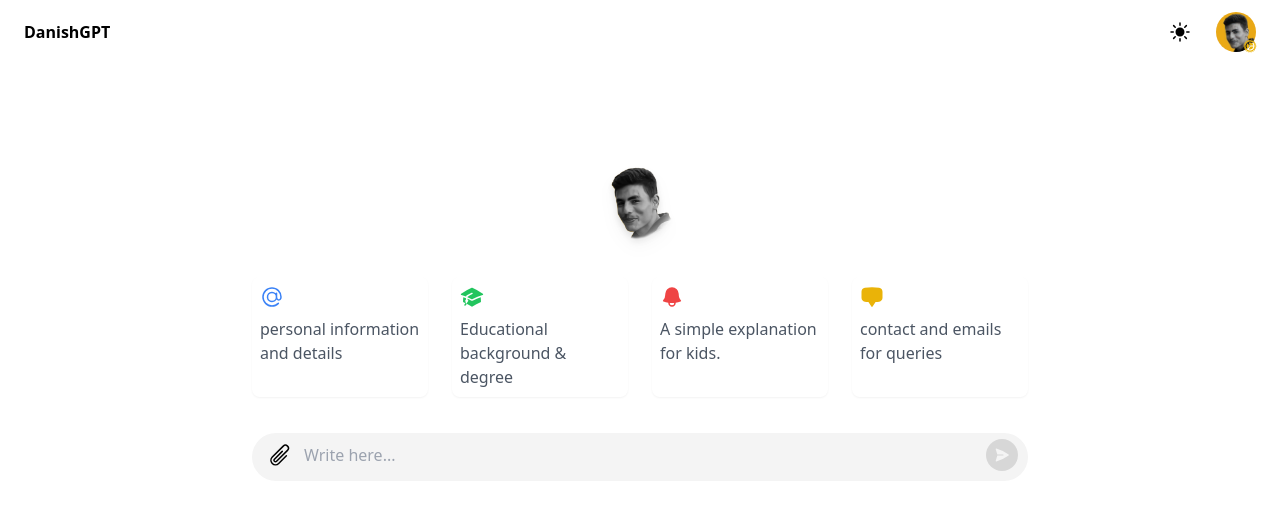
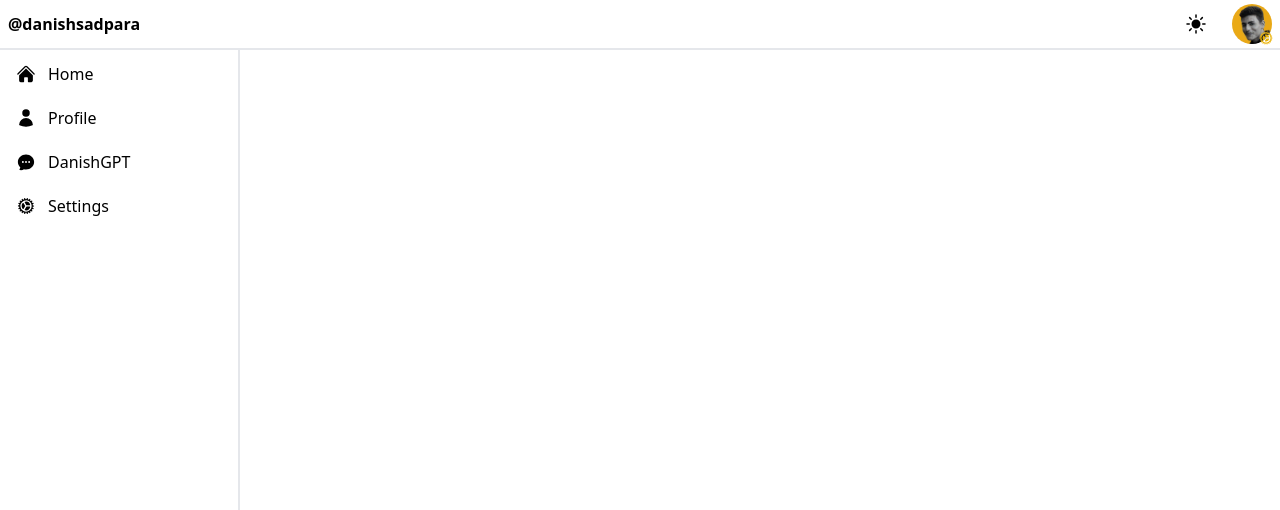
Before and after one commit to danishsadpara/portfolio, a Next.js app in the folder nextjs/: page / in a window 1280 px wide. Shown: the top 510 px of the page. Built offline with nearby package versions, Linux system fonts and the light colour scheme.

Commit message:
ADD: sidebar added and other modifications

```diff
--- a/nextjs/src/app/chat/page.tsx
+++ /dev/null
@@ -1,39 +0,0 @@
-// app/chat/page.tsx
-"use client";
-import React, { useState } from "react";
-
-export default function Chat() {
-  const [question, setQuestion] = useState("");
-  const [response, setResponse] = useState("");
-
-  const handleSubmit = async (e: React.FormEvent) => {
-    e.preventDefault();
-
-    const res = await fetch(
-      `/api/danishGPT?question=${encodeURIComponent(question)}`
-    );
-    const data = await res.json();
-    console.log(data);
-    setResponse(data.response);
-  };
-
-  return (
-    <div className="p-4">
-      <form onSubmit={handleSubmit}>
-        <input
-          type="text"
-          value={question}
-          onChange={(e) => setQuestion(e.target.value)}
-          className="border p-2 w-full"
-          placeholder="Ask me something..."
-        />
-        <button type="submit" className="bg-blue-500 text-white p-2 mt-2">
-          Ask
-        </button>
-      </form>
-      <div className="mt-4">
-        <p dangerouslySetInnerHTML={{ __html: response }} />
-      </div>
-    </div>
-  );
-}
--- /dev/null
+++ b/nextjs/src/app/danishGPT/page.tsx
@@ -0,0 +1,43 @@
+// app/chat/page.tsx
+"use client";
+import Hero from "@/sections/Hero";
+import React, { useState } from "react";
+
+export default function Chat() {
+  const [question, setQuestion] = useState("");
+  const [response, setResponse] = useState("");
+
+  const handleSubmit = async (e: React.FormEvent) => {
+    e.preventDefault();
+
+    const res = await fetch(
+      `/api/danishGPT?question=${encodeURIComponent(question)}`
+    );
+    const data = await res.json();
+    console.log(data);
+    setResponse(data.response);
+  };
+
+  return (
+    <>
+      <Hero />
+      <div className="p-4">
+        <form onSubmit={handleSubmit}>
+          <input
+            type="text"
+            value={question}
+            onChange={(e) => setQuestion(e.target.value)}
+            className="border p-2 w-full"
+            placeholder="Ask me something..."
+          />
+          <button type="submit" className="bg-blue-500 text-white p-2 mt-2">
+            Ask
+          </button>
+        </form>
+        <div className="mt-4">
+          <p dangerouslySetInnerHTML={{ __html: response }} />
+        </div>
+      </div>
+    </>
+  );
+}
--- a/nextjs/src/app/layout.tsx
+++ b/nextjs/src/app/layout.tsx
@@ -3,6 +3,7 @@ import type { Metadata } from "next";
 import "./globals.css";
 import { ThemeProvider } from "next-themes";
 import Appbar from "@/components/Appbar";
+import Sidebar from "@/components/Sidebar";
 
 export const metadata: Metadata = {
   title: "Code Discovery",
@@ -11,15 +12,31 @@ export const metadata: Metadata = {
 
 export default function RootLayout({
   children,
-}: Readonly<{
+}: {
   children: React.ReactNode;
-}>) {
+}) {
   return (
     <html lang="en" suppressHydrationWarning>
       <body>
         <ThemeProvider defaultTheme="system" attribute="class">
-          <Appbar />
-          {children}
+          <div className="flex h-screen">
+            {/* Sidebar */}
+            <div className="fixed top-8 left-0 w-64 h-full">
+              <Sidebar />
+            </div>
+
+            <div className="flex-1">
+              {/* Appbar with full width and z-index */}
+              <div className="fixed top-0 left-0 right-0 h-16 z-10 ">
+                <Appbar />
+              </div>
+
+              {/* Main Content */}
+              <div className="mt-16 ml-64 p-4 overflow-auto h-full">
+                {children}
+              </div>
+            </div>
+          </div>
         </ThemeProvider>
       </body>
     </html>
--- a/nextjs/src/app/page.tsx
+++ b/nextjs/src/app/page.tsx
@@ -1,11 +1,8 @@
 "use client";
 import React from "react";
-import Hero from "@/sections/Hero";
 
 export default function Home() {
   return (
-    <main className="flex  flex-col items-center justify-between py-24">
-      <Hero />
-    </main>
+    <main className="flex  flex-col items-center justify-between py-24"></main>
   );
 }
--- a/nextjs/src/components/Appbar.tsx
+++ b/nextjs/src/components/Appbar.tsx
@@ -1,28 +1,28 @@
 "use client";
+
 import React, { useState } from "react";
 import { ThemeSwitch } from "./ThemeSwitch";
 import Avatar from "./Avatar";
+import Dropdown from "./Dropdown";
 import { CogIcon } from "@heroicons/react/24/solid";
-import Dropdown from "./Dropdown";
 import { dropdownData } from "@/schema/dropdown";
 
 const Appbar: React.FC = () => {
   const [isDropdownOpen, setIsDropdownOpen] = useState<boolean>(false);
+
   const toggleDropdown = () => {
     setIsDropdownOpen((prev) => !prev);
   };
 
   return (
-    <nav className="">
-      <div className="flex justify-between items-center px-6 py-3">
-        <span className=" ">
-          <p className="font-bold">DanishGPT</p>
+    <div className="w-full fixed top-0 bg-white dark:bg-black border-b-2">
+      <nav className="w-full">
+        <div className="flex justify-between items-center px-2 py-1">
+          <span>
+            <p className="font-bold">@danishsadpara</p>
           </span>
-        <div className="flex items-center justify-center space-x-4">
-          <div className="">
+          <div className="flex items-center space-x-4">
             <ThemeSwitch />
-          </div>
-
             <div className="relative">
               <Avatar
                 source="/self.jpg"
@@ -31,7 +31,7 @@ const Appbar: React.FC = () => {
                 height={40}
               />
               <CogIcon
-              className={` h-4 w-4 z-30 text-yellow-500 dark:text-white absolute -bottom-0.5 -right-0.5 cursor-pointer ${
+                className={`h-4 w-4 z-30 text-yellow-500 dark:text-white absolute -bottom-0.5 -right-0.5 cursor-pointer ${
                   isDropdownOpen ? "animate-spin" : ""
                 }`}
                 onClick={toggleDropdown}
@@ -47,6 +47,7 @@ const Appbar: React.FC = () => {
           </div>
         </div>
       </nav>
+    </div>
   );
 };
 
--- /dev/null
+++ b/nextjs/src/components/Sidebar.tsx
@@ -0,0 +1,25 @@
+"use client";
+import { links } from "@/schema/sidebar";
+import Link from "next/link";
+import React from "react";
+
+const Sidebar: React.FC = () => {
+  return (
+    <aside className="w-60 h-dvh overflow-auto border-r-2">
+      <nav className="mt-5">
+        {links.map((link) => (
+          <Link
+            key={link.href}
+            href={link.href}
+            className="flex items-center py-2.5 px-4  hover:bg-gray-100 dark:hover:text-black"
+          >
+            <link.icon className="h-5 w-5 mr-3" />
+            {link.label}
+          </Link>
+        ))}
+      </nav>
+    </aside>
+  );
+};
+
+export default Sidebar;
--- /dev/null
+++ b/nextjs/src/schema/sidebar.tsx
@@ -0,0 +1,17 @@
+import {
+  HomeIcon,
+  UserIcon,
+  CogIcon,
+  ChatBubbleOvalLeftEllipsisIcon,
+} from "@heroicons/react/24/solid";
+
+export const links = [
+  { href: "/", label: "Home", icon: HomeIcon },
+  { href: "/profile", label: "Profile", icon: UserIcon },
+  {
+    href: "/danishGPT",
+    label: "DanishGPT",
+    icon: ChatBubbleOvalLeftEllipsisIcon,
+  },
+  { href: "/settings", label: "Settings", icon: CogIcon },
+];
--- a/nextjs/src/sections/Hero.tsx
+++ b/nextjs/src/sections/Hero.tsx
@@ -2,8 +2,8 @@
 import React from "react";
 import Avatar from "@/components/Avatar";
 import Card from "@/components/Card";
-import { cardsData } from "@/schema/hero";
 import ChatInput from "@/components/ChatInput";
+import { cardsData } from "@/schema/danishGPT";
 
 const Hero = () => {
   return (
```
Also changed, not shown: nextjs/src/app/(admin)/dashboard/page.tsx (added), nextjs/src/schema/danishGPT.tsx (renamed from nextjs/src/schema/hero.tsx). Lines whose indentation alone changed are shown as unchanged.
